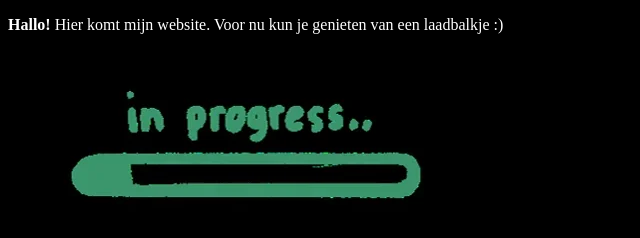
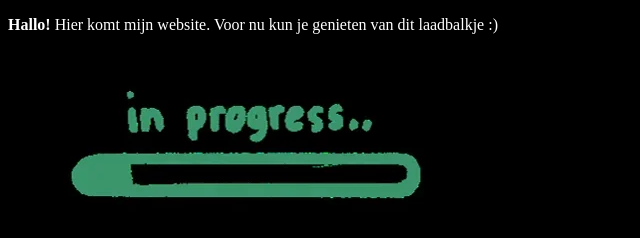
Before and after one commit to MatthiasGroenewolt/matthiasgroenewolt.github.io, a plain HTML site: page index.html in a window 1280 px wide. Shown: the full height of the page, 0-640 px from the left. Drawn offline with Linux system fonts and the light colour scheme.

Commit message:
Update index.html

```diff
--- a/index.html
+++ b/index.html
@@ -13,7 +13,7 @@
 	</style>
 
 	<p style="color:white;">
-		<b>Hallo!</b> Hier komt mijn website. Voor nu kun je genieten van een laadbalkje :)<br><br>
+		<b>Hallo!</b> Hier komt mijn website. Voor nu kun je genieten van dit laadbalkje :)<br><br>
 	</p>
 	<img src="./gif.webp"/>
 
```
